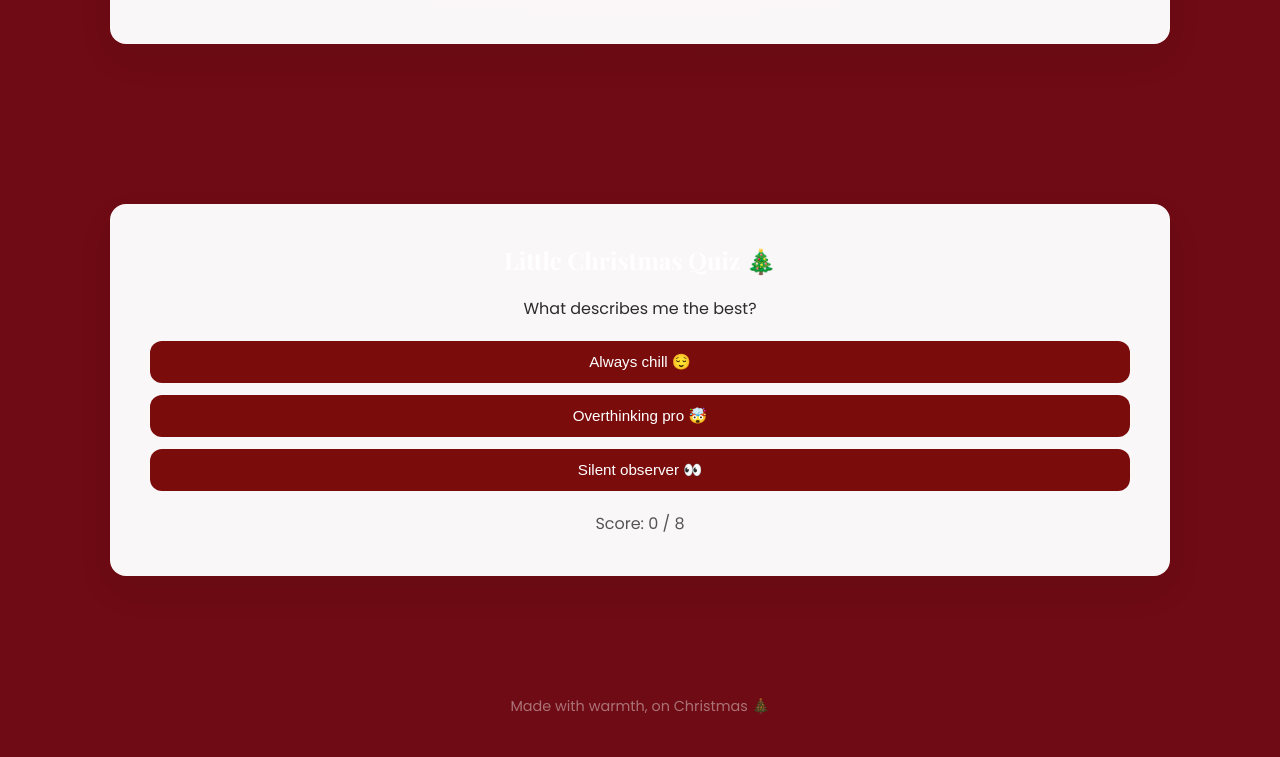
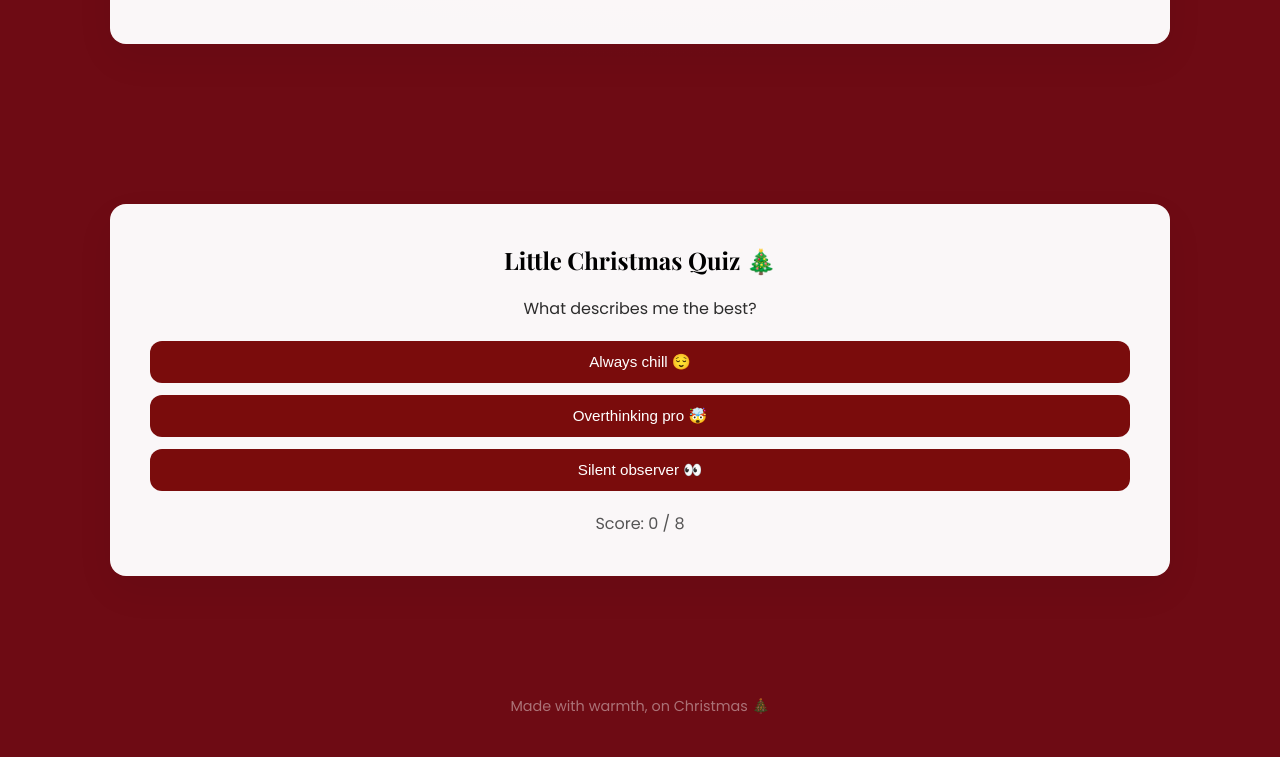
Before and after one commit to vk-prakhar18/Christmas-Greet, a plain HTML site: page index.html in a window 1280 px wide. Shown: the part 1758-2515 px from the top of the page. Drawn offline with nearby package versions, Linux system fonts and the light colour scheme.

Commit message:
Update index.html

```diff
--- a/index.html
+++ b/index.html
@@ -397,7 +397,7 @@ allow="autoplay; clipboard-write; encrypted-media; fullscreen; picture-in-pictur
   </section><!-- QUIZ SECTION -->
 <section>
   <div class="music">
-    <h2>Little Christmas Quiz 🎄</h2>
+    <h2 style="color:black;">Little Christmas Quiz 🎄</h2>
 
     <p id="quiz-question" style="margin-bottom:20px;">
       Ready? Let’s see 👀
```
